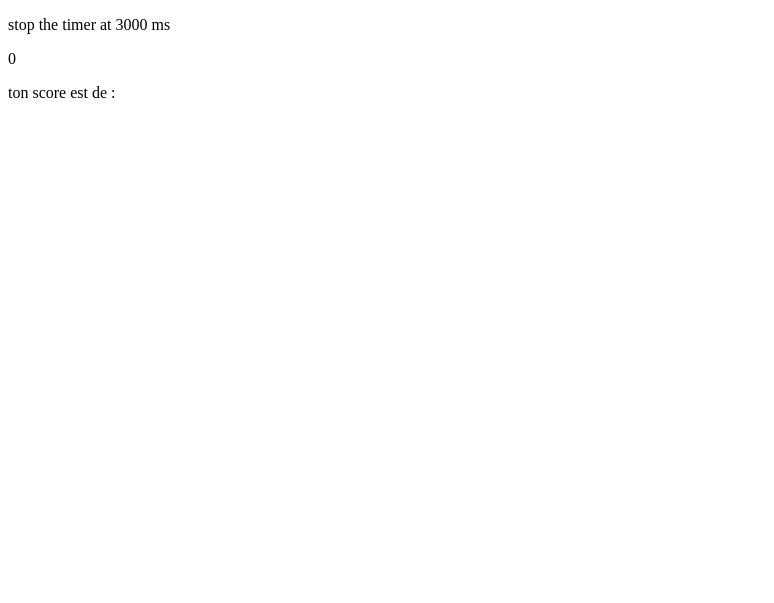
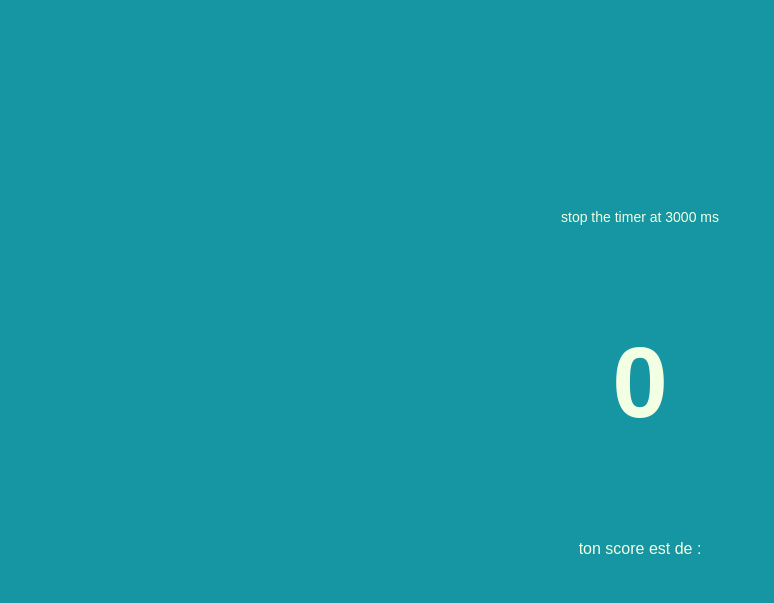
Before and after one commit to FlorianBELLAZOUZ/chrono, a plain HTML site: page index.html in a window 1280 px wide. Shown: the whole page, without its empty margins (0-774 px from the left). Drawn offline with Linux system fonts and the light colour scheme.

Commit message:
style one

```diff
--- a/index.html
+++ b/index.html
@@ -2,12 +2,40 @@
 <html>
 <head>
   <title>chrono</title>
+  <style type="text/css">
+    html{
+      background-color: #1695A3;
+      font-family: sans-serif;
+      text-align: center;
+      color: #F3FFE2;
+    }
+    .contener{
+      position: absolute;
+      margin: auto;
+      height: 400px;
+      width: 50%;
+      top: 0;
+      right: 0;
+      bottom: 0;
+      left: 0;
+    }
+    h1{
+      font-size: 14px;
+      font-weight: 100;
+    }
+    .chrono{
+      font-weight: 800;
+      font-size: 100px;
+    }
+  </style>
 </head>
 <body>
-  <p>stop the timer at 3000 ms</p>
+<div class="contener">
+  <h1>stop the timer at 3000 ms</h1>
   <p class="chrono">0</p>
   <p>ton score est de :</p>
   <p class="score"></p>
+</div>
 </body>
 <script type="text/javascript">
   var chrono = document.querySelector('.chrono');
```
